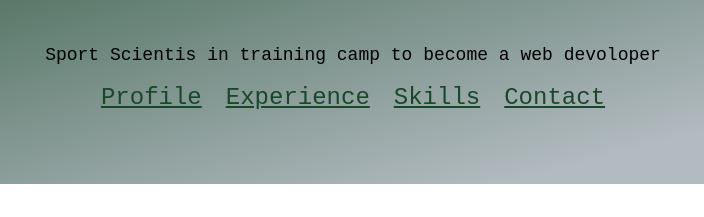
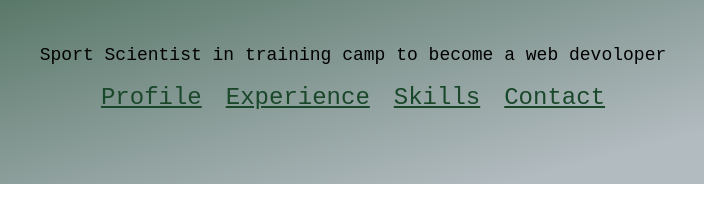
Before and after one commit to PaulaAshvillage/cv, a plain HTML site: page index.html in a window 1280 px wide. Shown: the part 194-411 px from the top of the page, 287-991 px from the left. Drawn offline with nearby package versions, Linux system fonts and the light colour scheme.

Commit message:
fixed typo

```diff
--- a/index.html
+++ b/index.html
@@ -15,7 +15,7 @@
     <header class="site-header">
         <div class="cv-header">
             <h1 class="name">Paula Aschendorf </h1>
-            <p class="about">Sport Scientis in training camp to become a web devoloper</p>
+            <p class="about">Sport Scientist in training camp to become a web devoloper</p>
         </div>
         <nav class="navigation-header">
             <a class="nav-link" href="#profile">Profile</a>
```
